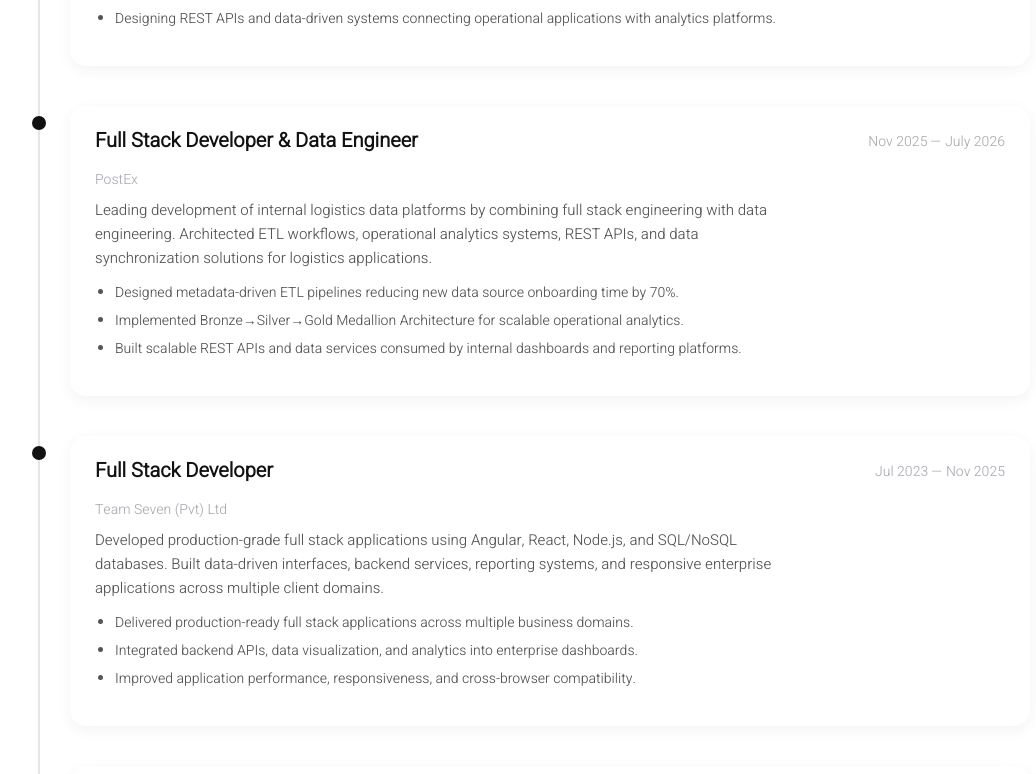
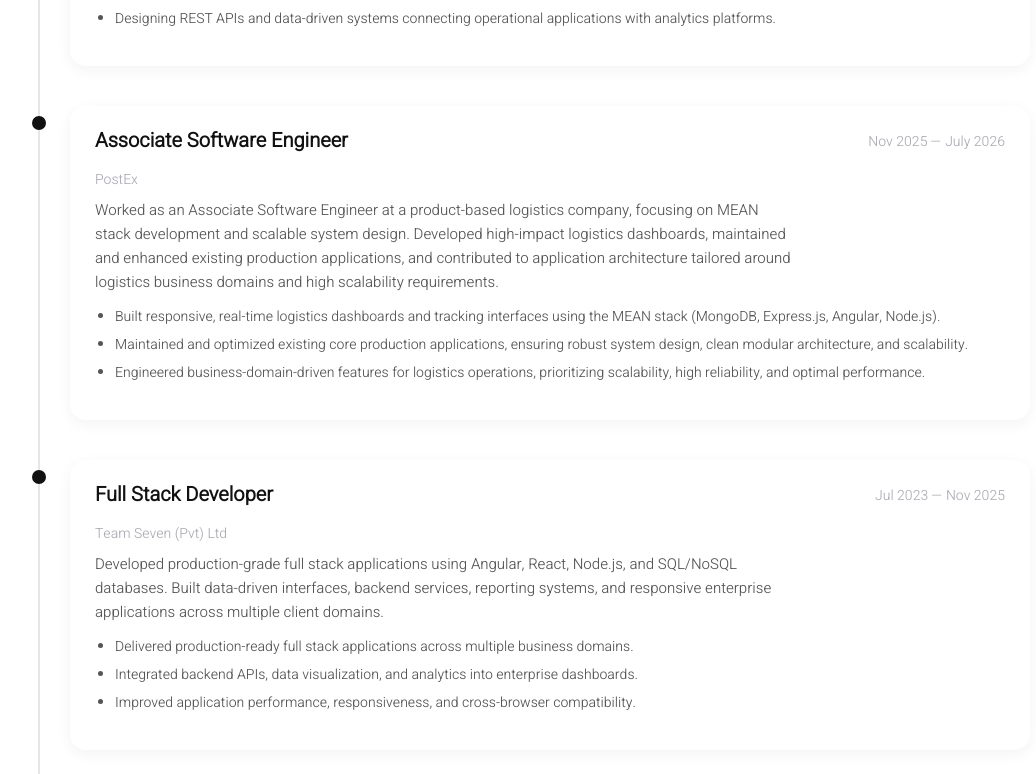
Before and after one commit to MalickMuzamil/Portfolio-new, a React (Create React App) app: page /experience in a window 1280 px wide. Shown: the part 706-1480 px from the top of the page, without its empty margins (110-1146 px from the left). Built offline with nearby package versions, Linux system fonts and the light colour scheme.

Commit message:
Experience updated

```diff
--- a/src/data/experience.js
+++ b/src/data/experience.js
@@ -13,14 +13,14 @@ const experience = [
 	},
 	{
 		company: "PostEx",
-		title: "Full Stack Developer & Data Engineer",
+		title: "Associate Software Engineer",
 		date: "Nov 2025 — July 2026",
 		description:
-			"Leading development of internal logistics data platforms by combining full stack engineering with data engineering. Architected ETL workflows, operational analytics systems, REST APIs, and data synchronization solutions for logistics applications.",
+			"Worked as an Associate Software Engineer at a product-based logistics company, focusing on MEAN stack development and scalable system design. Developed high-impact logistics dashboards, maintained and enhanced existing production applications, and contributed to application architecture tailored around logistics business domains and high scalability requirements.",
 		benefits: [
-			"Designed metadata-driven ETL pipelines reducing new data source onboarding time by 70%.",
-			"Implemented Bronze→Silver→Gold Medallion Architecture for scalable operational analytics.",
-			"Built scalable REST APIs and data services consumed by internal dashboards and reporting platforms."
+			"Built responsive, real-time logistics dashboards and tracking interfaces using the MEAN stack (MongoDB, Express.js, Angular, Node.js).",
+			"Maintained and optimized existing core production applications, ensuring robust system design, clean modular architecture, and scalability.",
+			"Engineered business-domain-driven features for logistics operations, prioritizing scalability, high reliability, and optimal performance."
 		]
 	},
 	{
```
Also changed, not shown: 1 other file (tests, documents, lock files or other folders).
